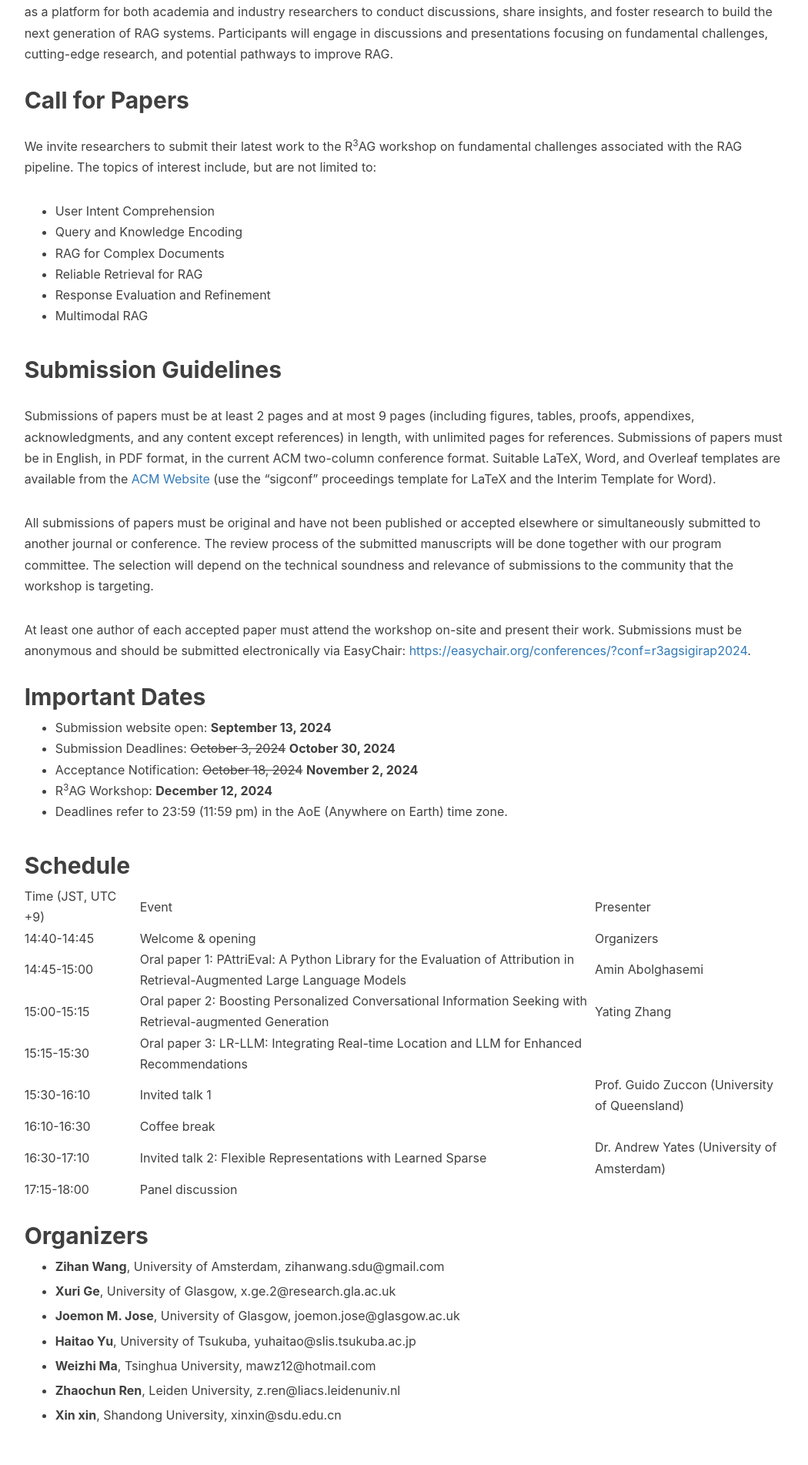
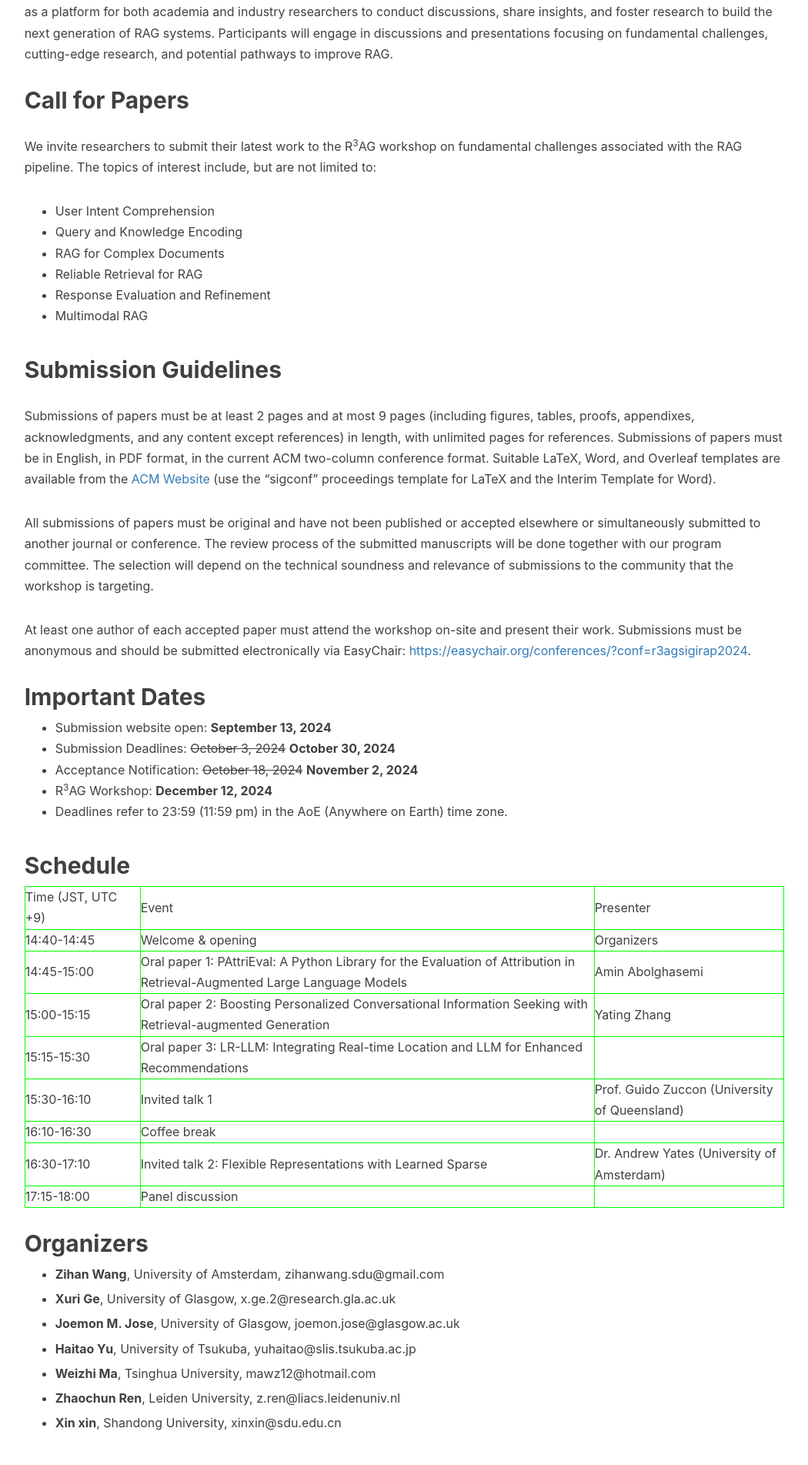
Before and after one commit to R3AG-SIGIR-AP/R3AG-SIGIR-AP.github.io, a Jekyll site: the page built from index.md, in a window 1280 px wide. Shown: the part 773-2676 px from the top of the page at 77% size, without its empty margins (90-1140 px from the left). Built offline with Jekyll 4.4.1, drawn with Linux system fonts in a browser that asks for light colours; nearby versions of some CDN libraries; our own code applies the rules of GitHub Pages for plain Markdown files.

Commit message:
Update index.md

```diff
--- a/index.md
+++ b/index.md
@@ -35,7 +35,7 @@ At least one author of each accepted paper must attend the workshop on-site and
 
 ## <a name='Schedule' style="color: inherit; text-decoration: none; text-align: center;"> Schedule </a>
 
-<table style="border-color: #00FF00;">
+<table border="1" style="border-color: #00FF00;">
     <tr>
         <td width="150">Time (JST, UTC +9)</td>
         <td>Event</td>
```
